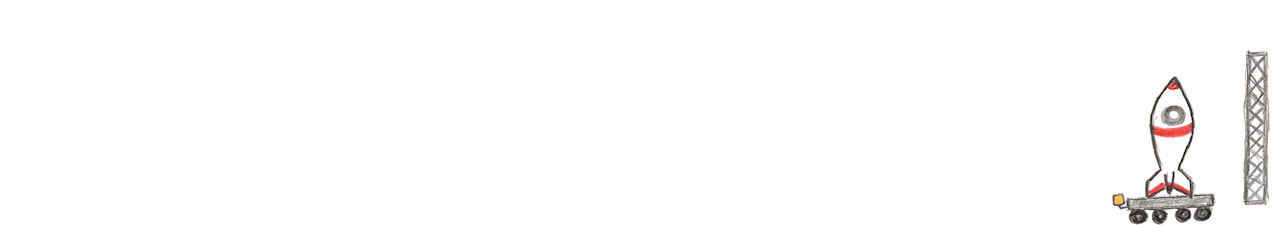
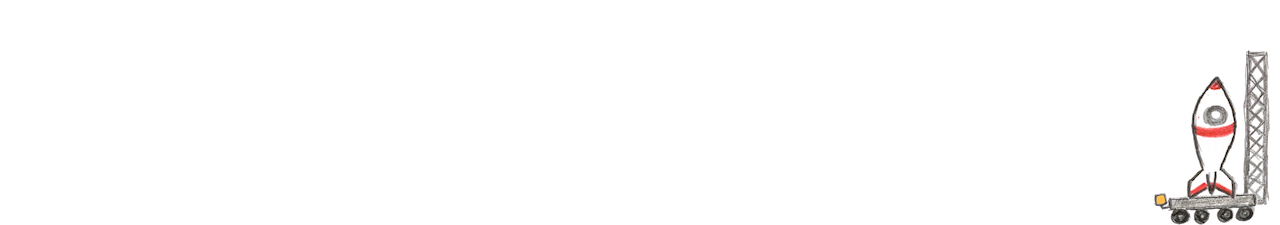
Before and after one commit to mgwalker/the-shutdown-countdown, a plain HTML site: page index.html in a window 1280 px wide. Shown: the part 575-800 px from the top of the page. Drawn offline with Linux system fonts and the light colour scheme.

Commit message:
oops, fix crawler position

```diff
--- a/index.html
+++ b/index.html
@@ -95,14 +95,15 @@
         const now = moment.tz('America/New_York');
         const diff = moment.duration(shutdown.diff(moment()));
 
-        const minutes = diff._data.hours * 60 + diff._data.minutes;
+        const minutes = 60 - (diff._data.hours * 60 + diff._data.minutes);
         // 1440 minutes in a day, but for last 60 minutes, rocket should be at
         // the tower
-        const pct = 1 - minutes / 1500;
+        const pct = 1 - minutes / 1440;
 
         // account for rocket width, tower width, and some padding
         const totalWidth =
           window.innerWidth - (now.isAfter(shutdown) ? 229 : 104) - 20;
+        console.log(totalWidth);
         return Math.min(totalWidth * pct, totalWidth);
       };
 
```
